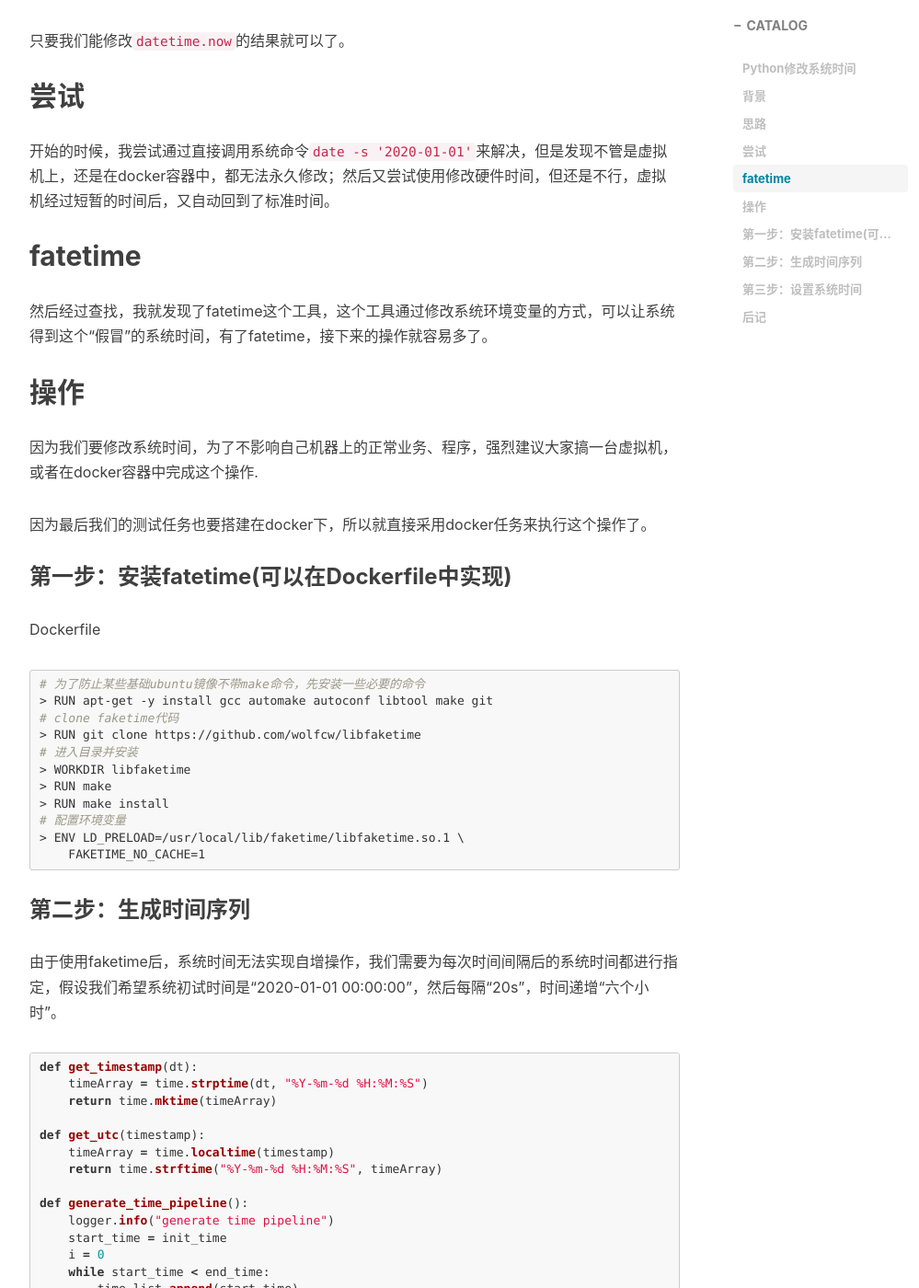
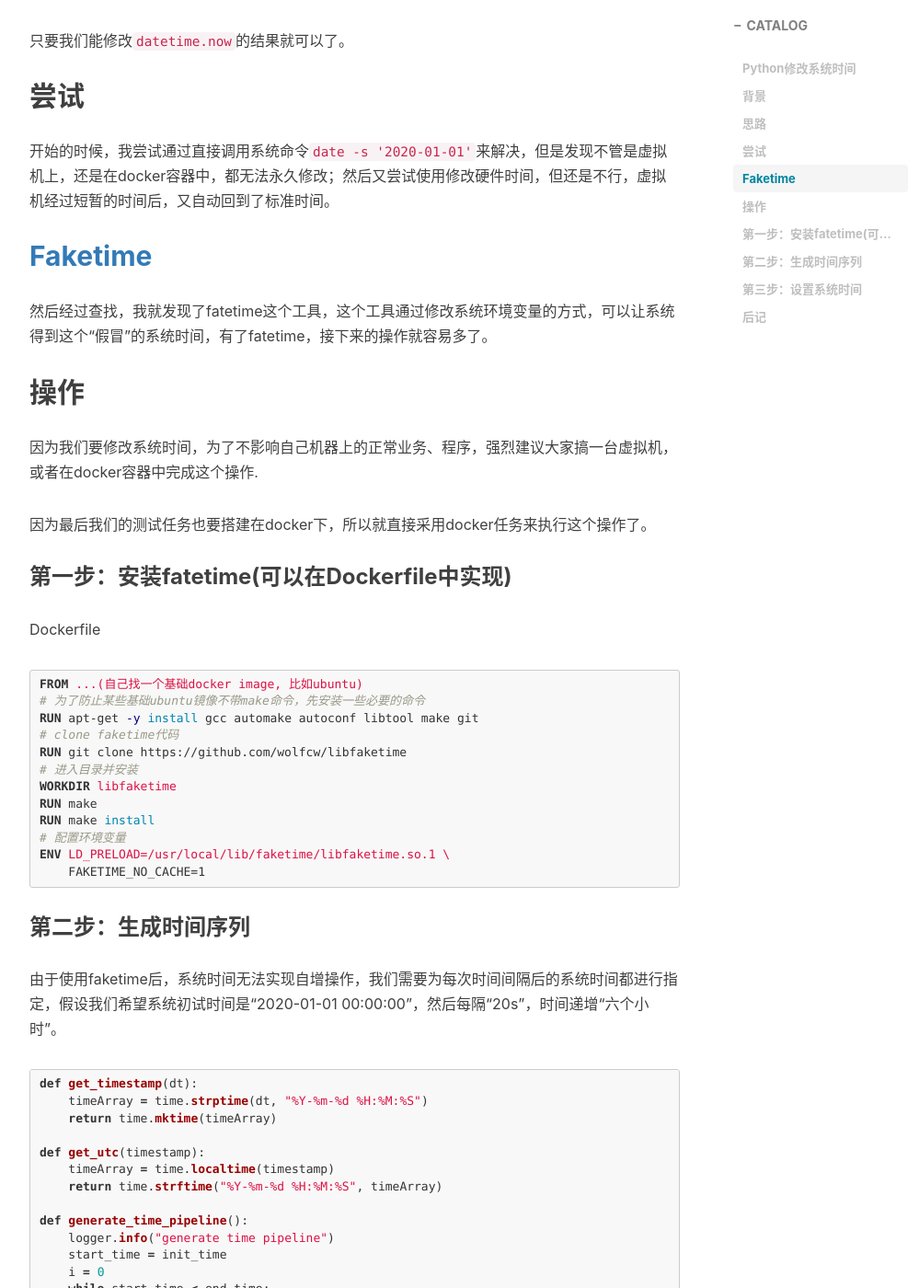
Before and after one commit to yutong2021/yutong2021.github.io, a Jekyll site: the page built from _posts/2020-11-09-通过修改系统时间进行仿真测试.markdown, in a window 1280 px wide and 1400 px high, scrolled down 1000 px. Shown: the whole window at 92% size, without its empty margins (233-1232 px from the left). Built offline with Jekyll 4.4.1, drawn with Linux system fonts in a browser that asks for light colours; nearby versions of some CDN libraries; comment, search, counter and statistics services are not loaded.

Commit message:
新增博文

````diff
--- a/_posts/2020-11-09-通过修改系统时间进行仿真测试.markdown
+++ b/_posts/2020-11-09-通过修改系统时间进行仿真测试.markdown
@@ -23,7 +23,7 @@ tags:
 ## 尝试
 开始的时候，我尝试通过直接调用系统命令```date -s '2020-01-01'```来解决，但是发现不管是虚拟机上，还是在docker容器中，都无法永久修改；然后又尝试使用修改硬件时间，但还是不行，虚拟机经过短暂的时间后，又自动回到了标准时间。
 
-## fatetime
+## [Faketime](https://github.com/wolfcw/libfaketime)
 然后经过查找，我就发现了fatetime这个工具，这个工具通过修改系统环境变量的方式，可以让系统得到这个“假冒”的系统时间，有了fatetime，接下来的操作就容易多了。
 
 ## 操作
@@ -36,16 +36,17 @@ tags:
 
 Dockerfile
 ```Dockerfile
+FROM ...(自己找一个基础docker image, 比如ubuntu)
 # 为了防止某些基础ubuntu镜像不带make命令，先安装一些必要的命令
-> RUN apt-get -y install gcc automake autoconf libtool make git
+RUN apt-get -y install gcc automake autoconf libtool make git
 # clone faketime代码
-> RUN git clone https://github.com/wolfcw/libfaketime
+RUN git clone https://github.com/wolfcw/libfaketime
 # 进入目录并安装
-> WORKDIR libfaketime
-> RUN make
-> RUN make install
+WORKDIR libfaketime
+RUN make
+RUN make install
 # 配置环境变量
-> ENV LD_PRELOAD=/usr/local/lib/faketime/libfaketime.so.1 \
+ENV LD_PRELOAD=/usr/local/lib/faketime/libfaketime.so.1 \
     FAKETIME_NO_CACHE=1
 ```
 
````
